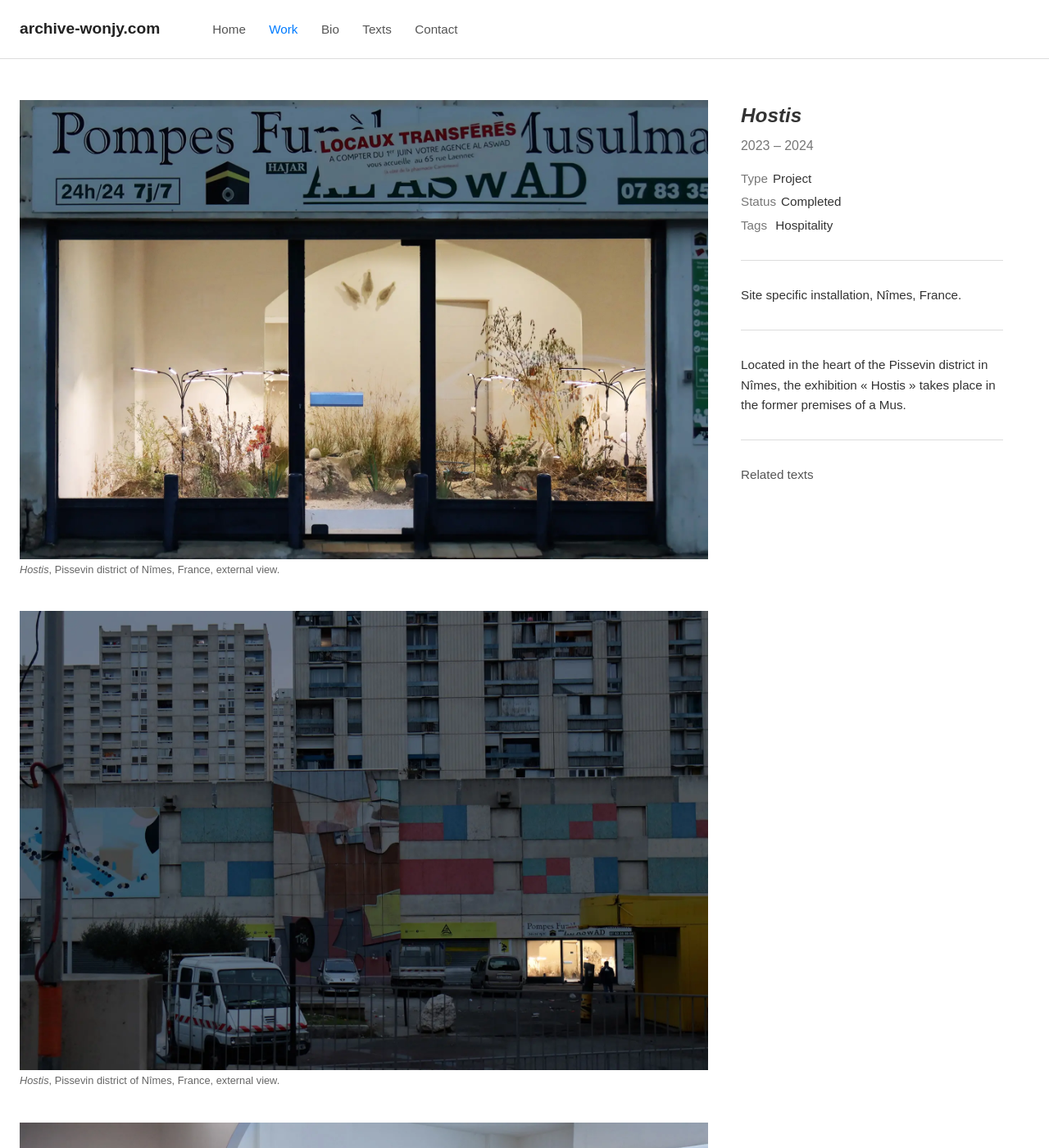
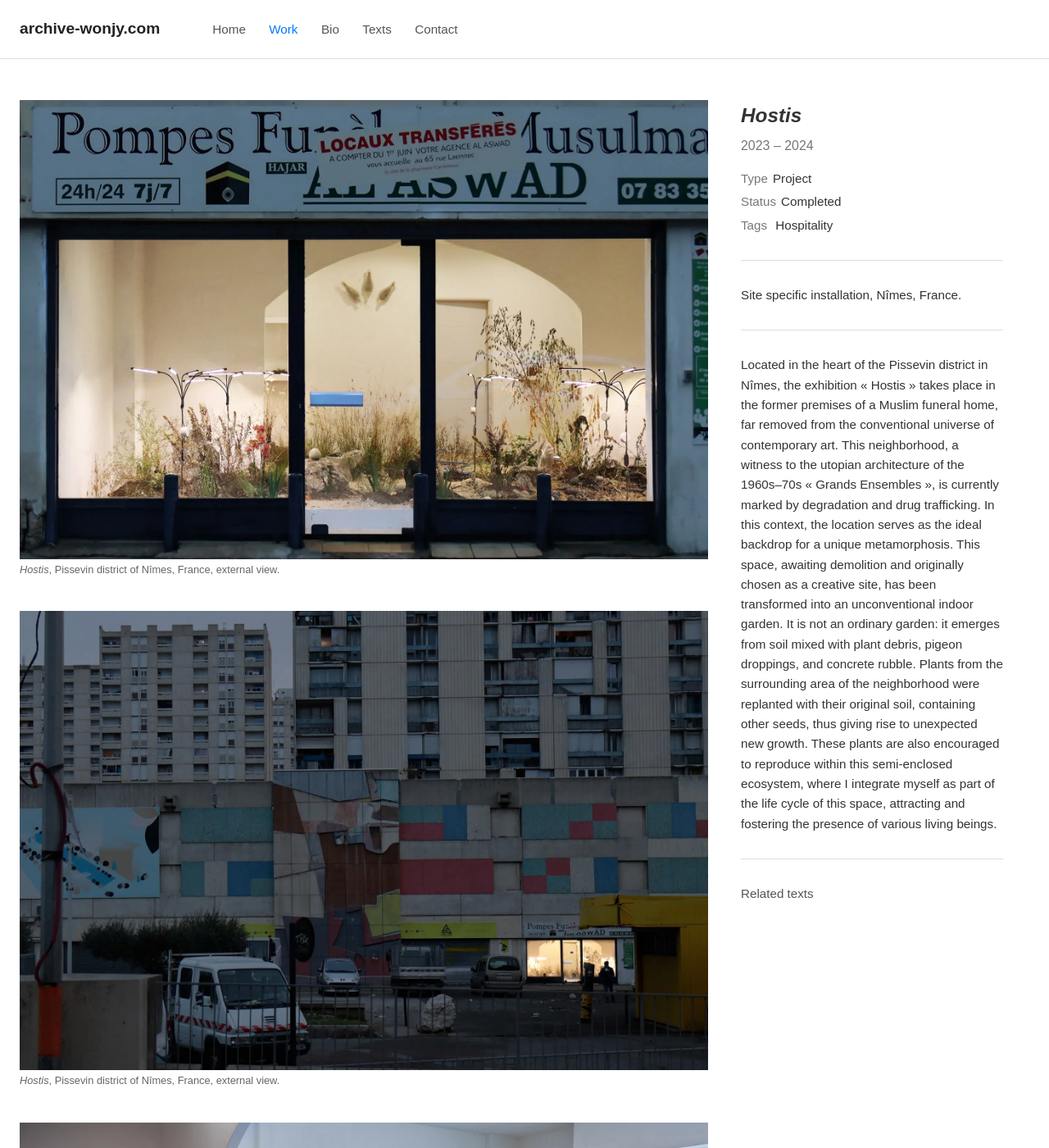
Before and after one commit to Won-Jy/archive-wonjy, a Jekyll site: the page built from work/2024/hostis.md, in a window 1280 px wide and 1400 px high. Shown: the whole window at 82% size. Built offline with Jekyll 4.4.1, drawn with Linux system fonts in a browser that asks for light colours.

Commit message:
Update hostis.md

```diff
--- a/work/2024/hostis.md
+++ b/work/2024/hostis.md
@@ -11,7 +11,7 @@ cover_caption: "<em>Hostis</em>, Pissevin district of Nîmes, France, external v
 summary: >
   Site specific installation, Nîmes, France.
 description: >
-  Located in the heart of the Pissevin district in Nîmes, the exhibition « Hostis » takes place in the former premises of a Mus.
+  Located in the heart of the Pissevin district in Nîmes, the exhibition « Hostis » takes place in the former premises of a Muslim funeral home, far removed from the conventional universe of contemporary art. This neighborhood, a witness to the utopian architecture of the 1960s–70s « Grands Ensembles », is currently marked by degradation and drug trafficking. In this context, the location serves as the ideal backdrop for a unique metamorphosis. This space, awaiting demolition and originally chosen as a creative site, has been transformed into an unconventional indoor garden. It is not an ordinary garden: it emerges from soil mixed with plant debris, pigeon droppings, and concrete rubble. Plants from the surrounding area of the neighborhood were replanted with their original soil, containing other seeds, thus giving rise to unexpected new growth. These plants are also encouraged to reproduce within this semi-enclosed ecosystem, where I integrate myself as part of the life cycle of this space, attracting and fostering the presence of various living beings.
 critique_title: "Related texts"
 related_texts:
   - id:
```
